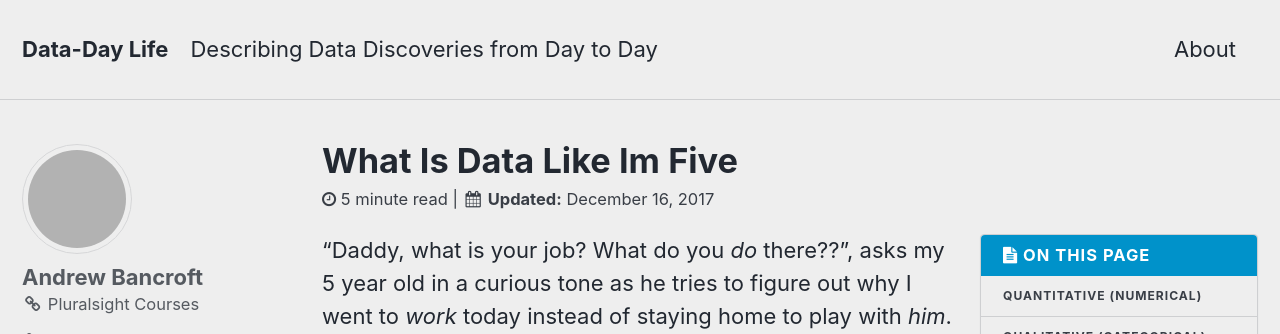
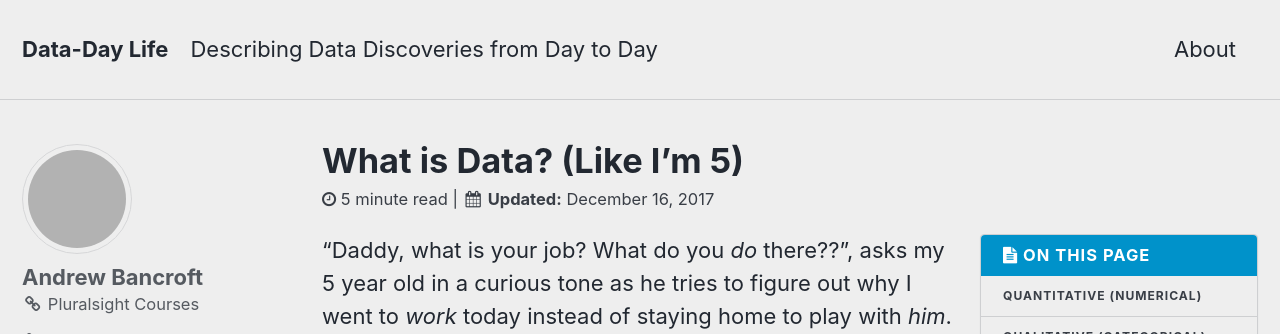
Before and after one commit to andrewcbancroft/datadaylife-blog, a Jekyll site: the page built from _posts/2017-12-16-what-is-data-like-im-five.md, in a window 1280 px wide and 900 px high. Shown: the top 334 px of the window. Built offline with Jekyll 4.4.1, drawn with Linux system fonts in a browser that asks for light colours; comment, search, counter and statistics services are not loaded; grey boxes are pictures that could not be loaded.

Commit message:
Update 2017-12-16-what-is-data-like-im-five.md

```diff
--- a/_posts/2017-12-16-what-is-data-like-im-five.md
+++ b/_posts/2017-12-16-what-is-data-like-im-five.md
@@ -1,4 +1,5 @@
 ---
+title: "What is Data? (Like I'm 5)"
 toc: true
 ---
 
```
